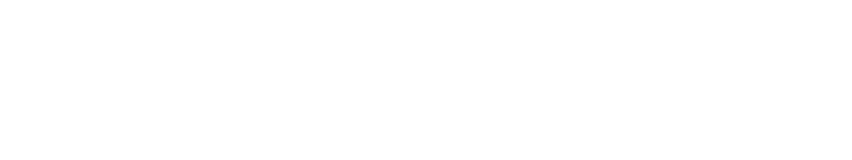
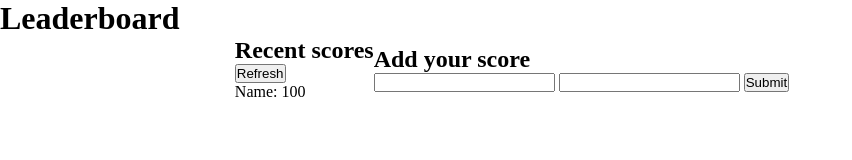
Before and after one commit to Botlhale-Setou/Leaderboard, a website built with webpack: page src/index.html in a window 1280 px wide. Shown: the whole page, without its empty margins (0-852 px from the left). Built offline with nearby package versions, Linux system fonts and the light colour scheme.

Commit message:
Create basic structure

```diff
--- a/src/index.html
+++ b/src/index.html
@@ -7,6 +7,36 @@
 	<title>Leaderboard</title>
 </head>
 <body>
+	<h1 class="" id="title">Leaderboard</h1>
+
+	<main class="" id="main-UI">
+
+		<div class="" id="output-UI">
+
+			<header id="oui-header">
+				<h2 class="" id="oui-title">Recent scores</h2>
+				<button id="refresh-btn" type="button">Refresh</button>
+			</header>
+
+			<div class="" id="oui-scores">
+				Name: 100
+			</div>
+
+		</div>
+
+		<div class="" id="input-UI">
+
+			<h2 class="" id="iui-title">Add your score</h2>
+
+			<input id="iui-name" type="text">
+			<input id="iui-score" type="number">
+
+			<button id="submit-btn" type="button">Submit</button>
+
+		</div>
+
+	</main>
+
 	<script src="./index.js"></script>
 </body>
 </html>
--- a/src/styles.css
+++ b/src/styles.css
@@ -0,0 +1,12 @@
+* {
+	margin: 0;
+	padding: 0;
+	box-sizing: border-box;
+}
+
+#main-UI {
+	display: flex;
+	align-items: center;
+	justify-content: center;
+	width: 80vw;
+}
```
Also changed, not shown: dist/index.html.
